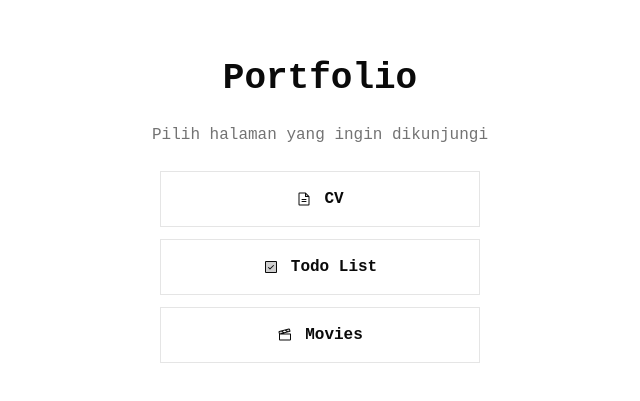
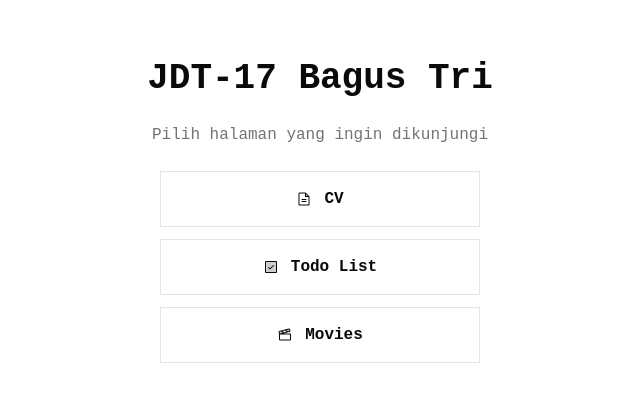
Before and after one commit to bbagustrm/JDT-17-BAGUS-REACT-FRONTEND, a React (Vite) app: page / in a window 1280 px wide. Shown: the part 189-590 px from the top of the page, without its empty margins (320-960 px from the left). Built offline with nearby package versions, Linux system fonts and the light colour scheme.

Commit message:
fix: name home page

```diff
--- a/src/pages/HomePage.tsx
+++ b/src/pages/HomePage.tsx
@@ -26,7 +26,7 @@ export function HomePage() {
 
     return (
         <div className="flex flex-col items-center justify-center min-h-screen gap-6">
-            <h1 className="text-4xl font-bold">Portfolio</h1>
+            <h1 className="text-4xl font-bold">JDT-17 Bagus Tri</h1>
             <p className="text-muted-foreground">Pilih halaman yang ingin dikunjungi</p>
 
             <div className="flex flex-col gap-3 w-full max-w-xs">
```
